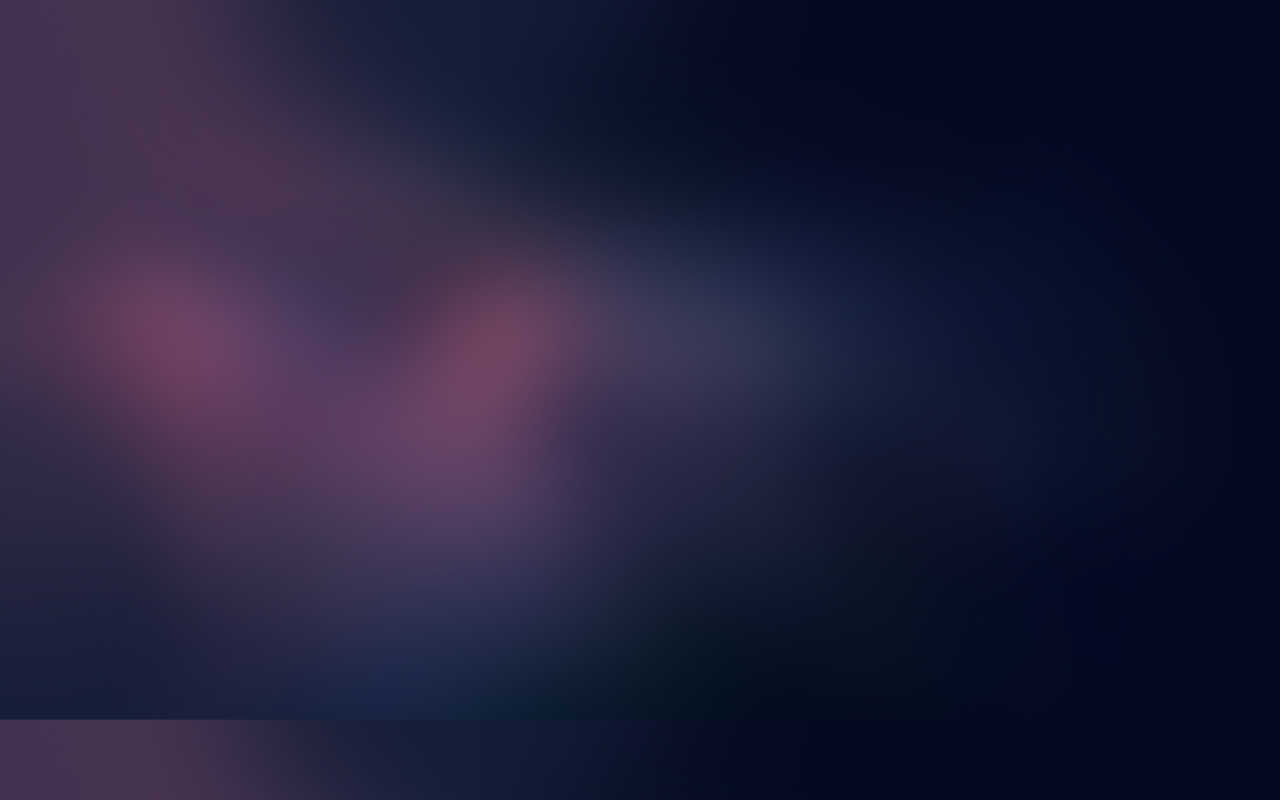
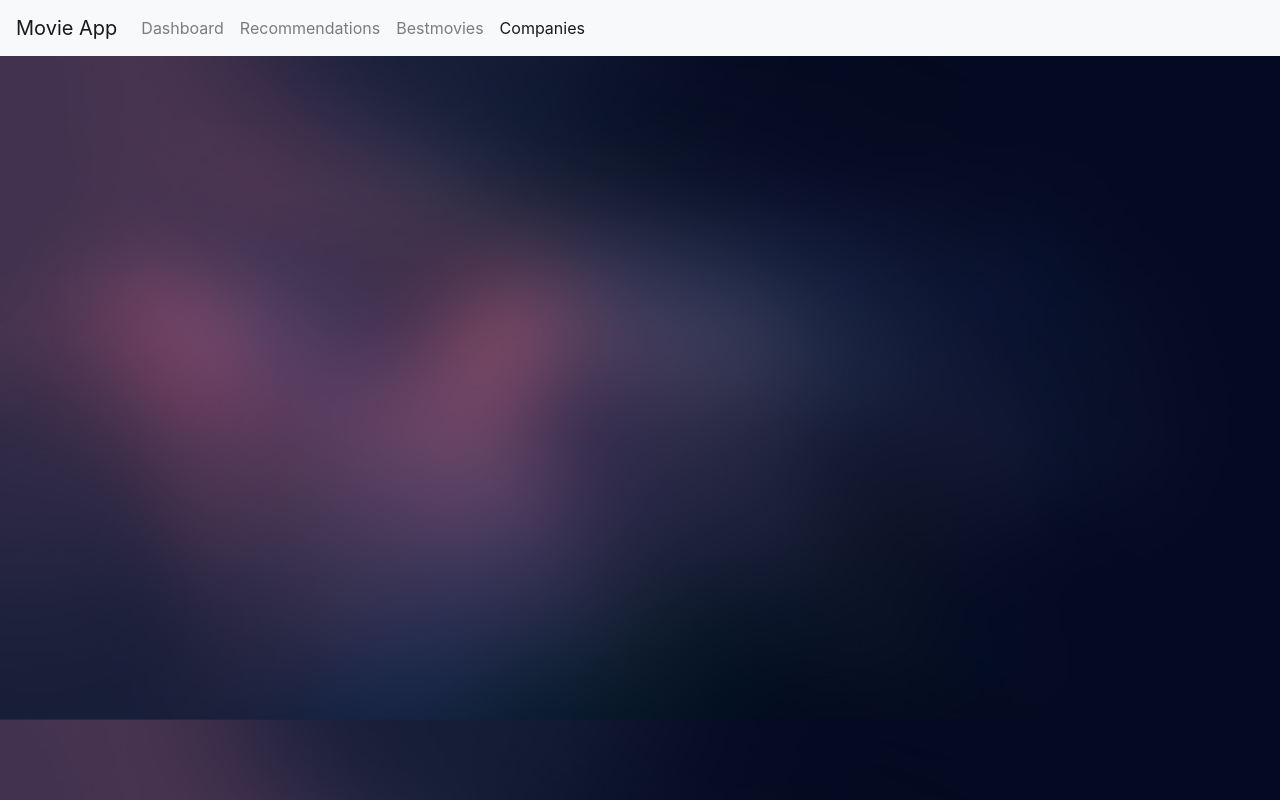
Before and after one commit to psitumorang/PennFlix-MovieApp, a React (Create React App) app in the folder client/: page /companies in a window 1280 px wide. Built offline with nearby package versions, Linux system fonts and the light colour scheme.

Commit message:
Added the companies page

```diff
--- a/client/src/components/App.js
+++ b/client/src/components/App.js
@@ -7,6 +7,7 @@ import {
 import Dashboard from './Dashboard';
 import Recommendations from './Recommendations';
 import BestMovies from './BestMovies';
+import Companies from './Companies';
 
 export default class App extends React.Component {
 
@@ -33,6 +34,10 @@ export default class App extends React.Component {
 							path="/bestmovies"
 							render={() => <BestMovies />}
 						/>
+						<Route
+							path="/companies"
+							render={() => <Companies />}
+						/>
 					</Switch>
 				</Router>
 			</div>
--- /dev/null
+++ b/client/src/components/Companies.js
@@ -0,0 +1,18 @@
+import React from 'react';
+import PageNavbar from './PageNavbar';
+import BestMoviesRow from './BestMoviesRow';
+import '../style/BestMovies.css';
+import 'bootstrap/dist/css/bootstrap.min.css';
+
+export default class Companies extends React.Component {
+	constructor(props) {
+		super(props);
+    }
+    render(){
+        return(
+            <div className="Companies">
+                <PageNavbar active="companies" />
+            </div>
+        );
+    };
+}
--- a/client/src/components/PageNavbar.js
+++ b/client/src/components/PageNavbar.js
@@ -11,7 +11,7 @@ export default class PageNavbar extends React.Component {
 	};
 
 	componentDidMount() {
-		const pageList = ['dashboard', 'recommendations', 'bestmovies'];
+		const pageList = ['dashboard', 'recommendations', 'bestmovies', 'companies'];
 
 		let navbarDivs = pageList.map((page, i) => {
 			if (this.props.active === page) {
@@ -30,7 +30,7 @@ export default class PageNavbar extends React.Component {
 		return (
 			<div className="PageNavbar">
 				<nav className="navbar navbar-expand-lg navbar-light bg-light">
-			      <span className="navbar-brand center">CIS 550 HW2</span>
+			      <span className="navbar-brand center">Movie App</span>
 			      <div className="collapse navbar-collapse" id="navbarNavAltMarkup">
 			        <div className="navbar-nav">
 			        	{this.state.navDivs}
```
Also changed, not shown: 1 other file (tests, documents, lock files or other folders).
